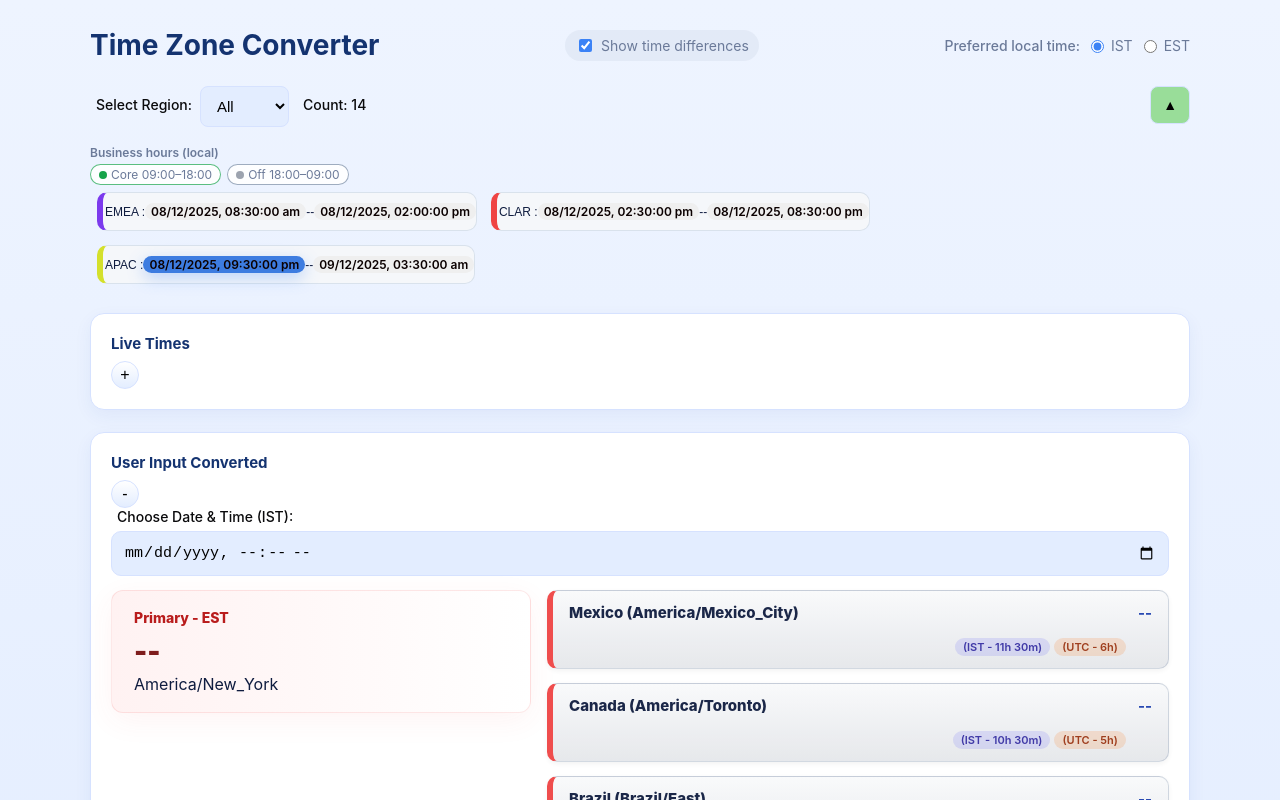
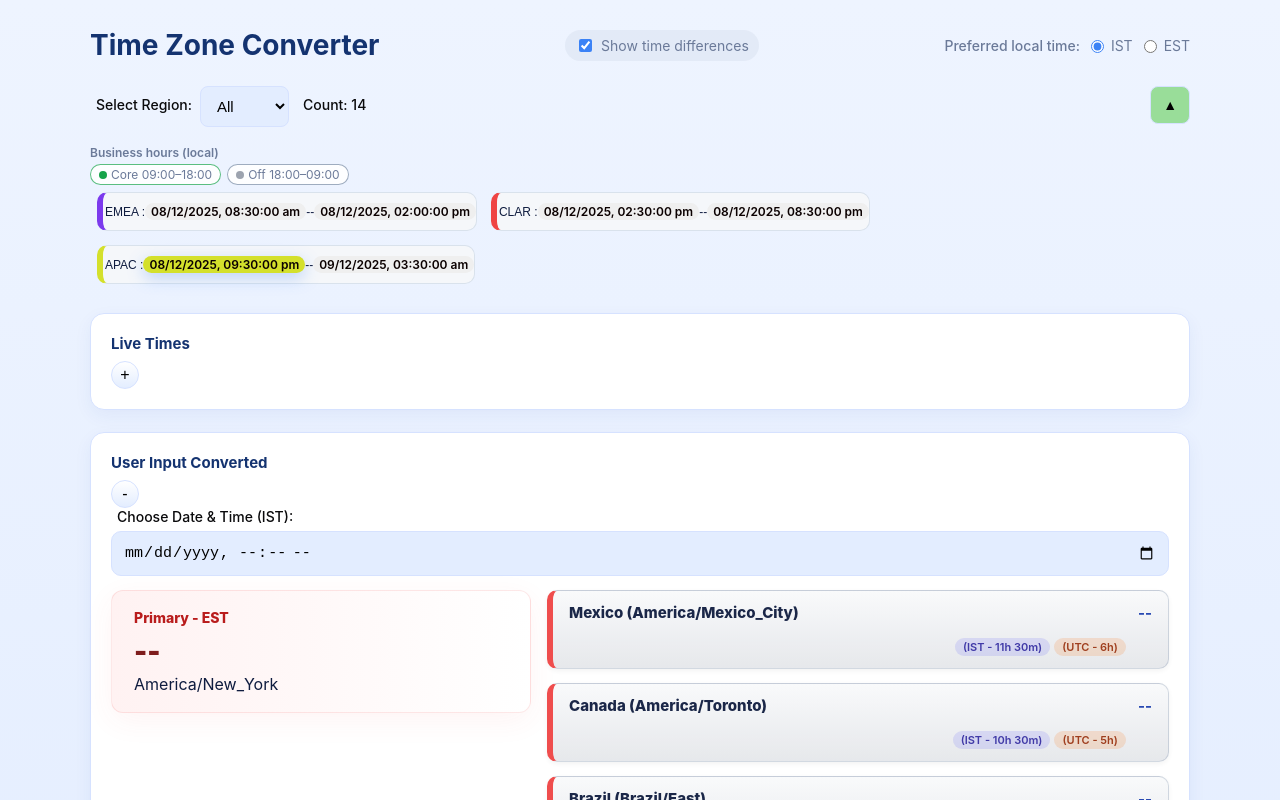
Before and after one commit to gauravvermagkp/GauravTimeConversionReact, a React (Vite) app: page / in a window 1280 px wide. In both pictures the pointer is over the button 224 px from the left and 264 px from the top of the page. Shown: the top 800 px of the page. Built offline with nearby package versions, Linux system fonts and the light colour scheme.

Commit message:
batchtiming_css_v2_working

```diff
--- a/src/components/BatchTiming.css
+++ b/src/components/BatchTiming.css
@@ -56,17 +56,23 @@
   display: block;
   margin: 10px auto;
 }
-
-/* hover */
-.btn-soft:hover {
-  background: #3d7ce0;
+#apacb1:hover,#apacb2:hover{
+  background: var(--syd-accent);
   box-shadow: 0 5px 16px rgba(79, 142, 247, 0.35);
 }
 
-/* active press effect */
-.btn-soft:active {
-  transform: scale(0.96);
+#emeab1:hover,#emeab2:hover{
+  background: var(--ber-accent);
+  box-shadow: 0 5px 16px rgba(79, 142, 247, 0.35);
 }
+
+
+#clarb1:hover,#clarb2:hover{
+  background: var(--est-accent);
+  box-shadow: 0 5px 16px rgba(79, 142, 247, 0.35);
+}
+
+
 
 @media (max-width: 480px) {
   .btn-soft {
--- a/src/components/BatchTimings.jsx
+++ b/src/components/BatchTimings.jsx
@@ -22,12 +22,12 @@ export default function BatchTimings({ region }) {
                         const newt = convertedTime2(start_end_time, preferredBase)
                         return <div className={`batch-row batch-${batchname.toLowerCase()}`}>
                             <label>{`${batchname} : `}</label>
-                            <button className="btn-soft" id={`${batchname}b1`} value={newt[0]} onClick={(e)=>{
+                            <button className="btn-soft" id={`${batchname.toLowerCase()}b1`} value={newt[0]} onClick={(e)=>{
                                 setbid(`${batchname}b1`)
                                 dispatch(updateInputDate(e.target.value))
                                 }}>{newt[0]}</button>
                             <label> -- </label>
-                            <button className="btn-soft" id={`${batchname}b2`} value={newt[1]} onClick={(e)=>{
+                            <button className="btn-soft" id={`${batchname.toLowerCase()}b2`} value={newt[1]} onClick={(e)=>{
                                 setbid(`${batchname}b2`)
                                 dispatch(updateInputDate(e.target.value))
                                 }}>{newt[1]}</button>
```
